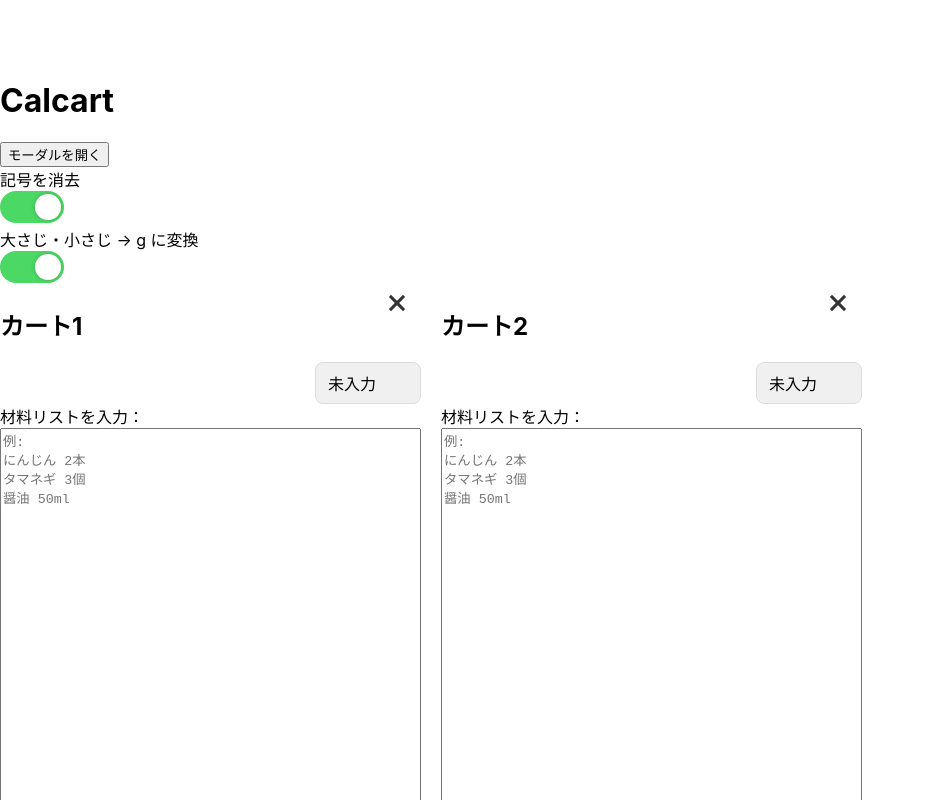
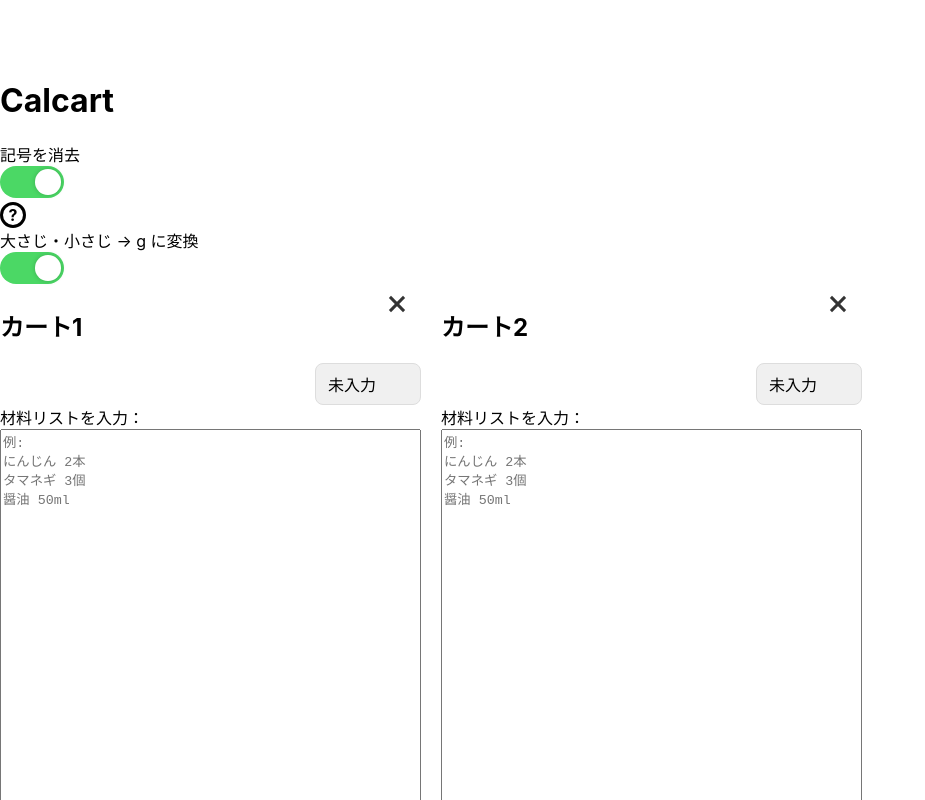
Before and after one commit to shimmen3141/calcart, a React (Create React App) app: page / in a window 1280 px wide. Shown: the top 800 px of the page, without its empty margins (0-925 px from the left). Built offline with nearby package versions, Linux system fonts and the light colour scheme.

Commit message:
add:HelpButtonの追加

```diff
--- a/src/components/Carts/Carts.js
+++ b/src/components/Carts/Carts.js
@@ -1,5 +1,5 @@
 import React, { useState } from "react";
-import { Cart, ToggleSwitch, Modal } from "../index";
+import { Cart, ToggleSwitch, Modal, HelpButton } from "../index";
 import { motion, AnimatePresence } from "framer-motion";
 import useCarts from "./useCarts";
 import "./Carts.css";
@@ -27,7 +27,6 @@ const Carts = ({ allCarts, setAllCarts }) => {
 
   return (
     <div>
-      <button onClick={() => setIsOpen(true)}>モーダルを開く</button>
       <Modal isOpen={isOpen} onClose={handleCloseModal} />
       <div>
         <ToggleSwitch
@@ -36,6 +35,7 @@ const Carts = ({ allCarts, setAllCarts }) => {
           isChecked={isRemoveSymbolsApplied}
           setIsChecked={setIsRemoveSymbolsApplied}
         />
+        <HelpButton onClick={() => setIsOpen(true)} />
       </div>
       <div>
         <ToggleSwitch
--- /dev/null
+++ b/src/components/common/HelpButton/HelpButton.css
@@ -0,0 +1,17 @@
+.helpButton {
+    display: inline-block;
+    width: 20px;
+    height: 20px;
+    border-radius: 50%;
+    text-align: center;
+    line-height: 1.3;
+    color: black;
+    border: solid;
+    font-weight: bold;
+
+    cursor: pointer;
+
+  &:hover {
+    color: gray;
+  }
+}
--- /dev/null
+++ b/src/components/common/HelpButton/HelpButton.js
@@ -0,0 +1,11 @@
+import "./HelpButton.css";
+
+const HelpButton = ({ onClick }) => {
+  return (
+    <div className="helpButton" onClick={onClick}>
+      ?
+    </div>
+  );
+};
+
+export default HelpButton;
--- a/src/components/index.js
+++ b/src/components/index.js
@@ -7,8 +7,9 @@ export { default as InputFormatTag } from "./InputFormatTag/InputFormatTag";
 
 // components/common
 export { default as CloseButton } from "./common/CloseButton/CloseButton";
+export { default as HelpButton } from "./common/HelpButton/HelpButton";
+export { default as Modal } from "./common/Modal/Modal";
 export { default as ToggleSwitch } from "./common/ToggleSwitch/ToggleSwitch";
-export { default as Modal } from "./common/Modal/Modal";
 
 // functions
 export { default as containsNumber } from "../functions/containsNumber";
```
